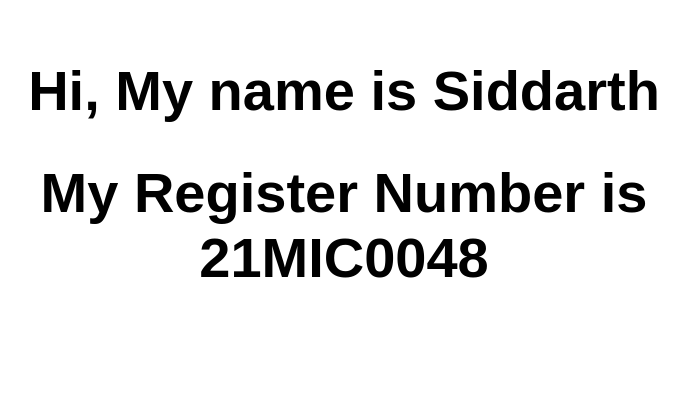
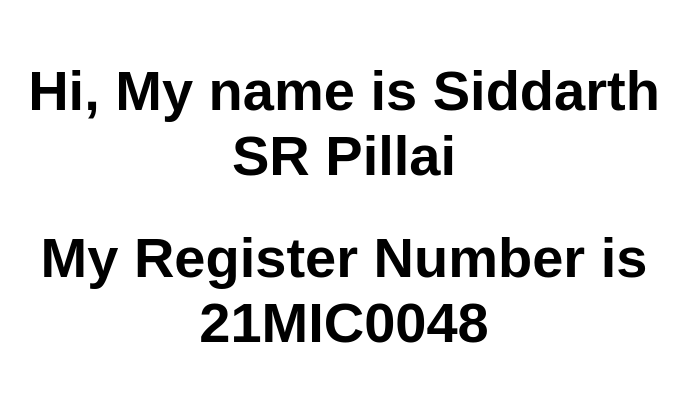
Before and after one commit to Krazyclocks124/Static-webpage, a website: page src/index.html in a window 1280 px wide. Shown: the whole page, without its empty margins (296-984 px from the left). Drawn offline with Linux system fonts and the light colour scheme.

Commit message:
Update index.html

```diff
--- a/src/index.html
+++ b/src/index.html
@@ -10,7 +10,7 @@
 
 <body>
   <main>
-    <h1>Hi, My name is Siddarth</h1>
+    <h1>Hi, My name is Siddarth SR Pillai</h1>
     <h1>My Register Number is 21MIC0048</h1>
   </main>
 </body>
```
